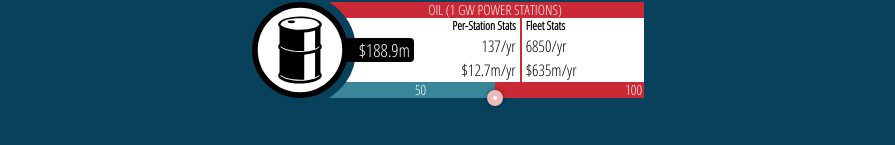
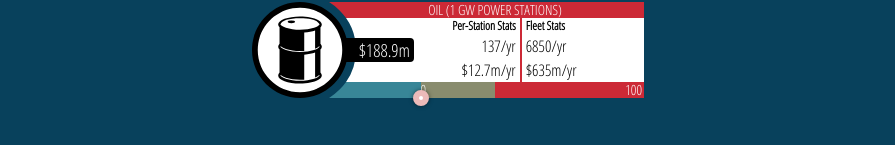
Before and after one commit to Keavon/Clout, a plain HTML site: page index.html in a window 1280 px wide. Shown: the part 979-1124 px from the top of the page, without its empty margins (192-1087 px from the left). Drawn offline with nearby package versions, Linux system fonts and the light colour scheme.

Commit message:
Add color to operational portion of resources bar

```diff
--- a/css/game.css
+++ b/css/game.css
@@ -349,12 +349,19 @@
 }
 
 .game .resource .info .capacity > div .owned {
+	position: absolute;
+	background: #898c6e;
+	left: 0;
+	height: 100%;
+	width: 50%;
+}
+
+.game .resource .info .capacity > div .owned .operational {
+	position: absolute;
 	background: #388697;
-	position: absolute;
+	height: 100%;
 	left: 0;
-	right: 50%;
-	top: 0;
-	bottom: 0;
+	width: 50%;
 }
 
 .game .resource .info .capacity > div .owned span {
--- a/index.html
+++ b/index.html
@@ -90,8 +90,9 @@
 						<div class="capacity">
 							<div>
 								<div class="owned">
+									<div class="operational"></div>
 									<span>50</span>
-									<input type="range" min="0" max="50" value="50">
+									<input type="range" min="0" max="50" value="25">
 								</div>
 								<div class="capacity">100</div>
 							</div>
```
